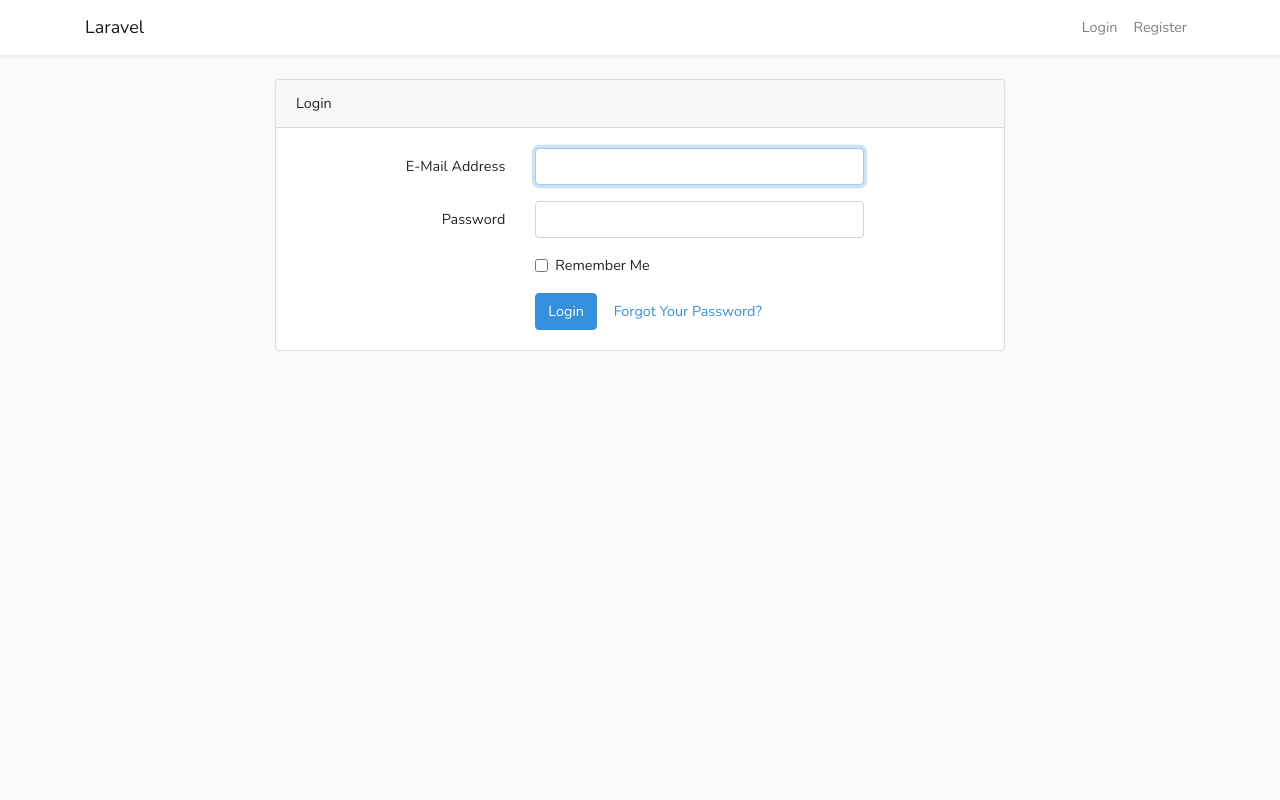
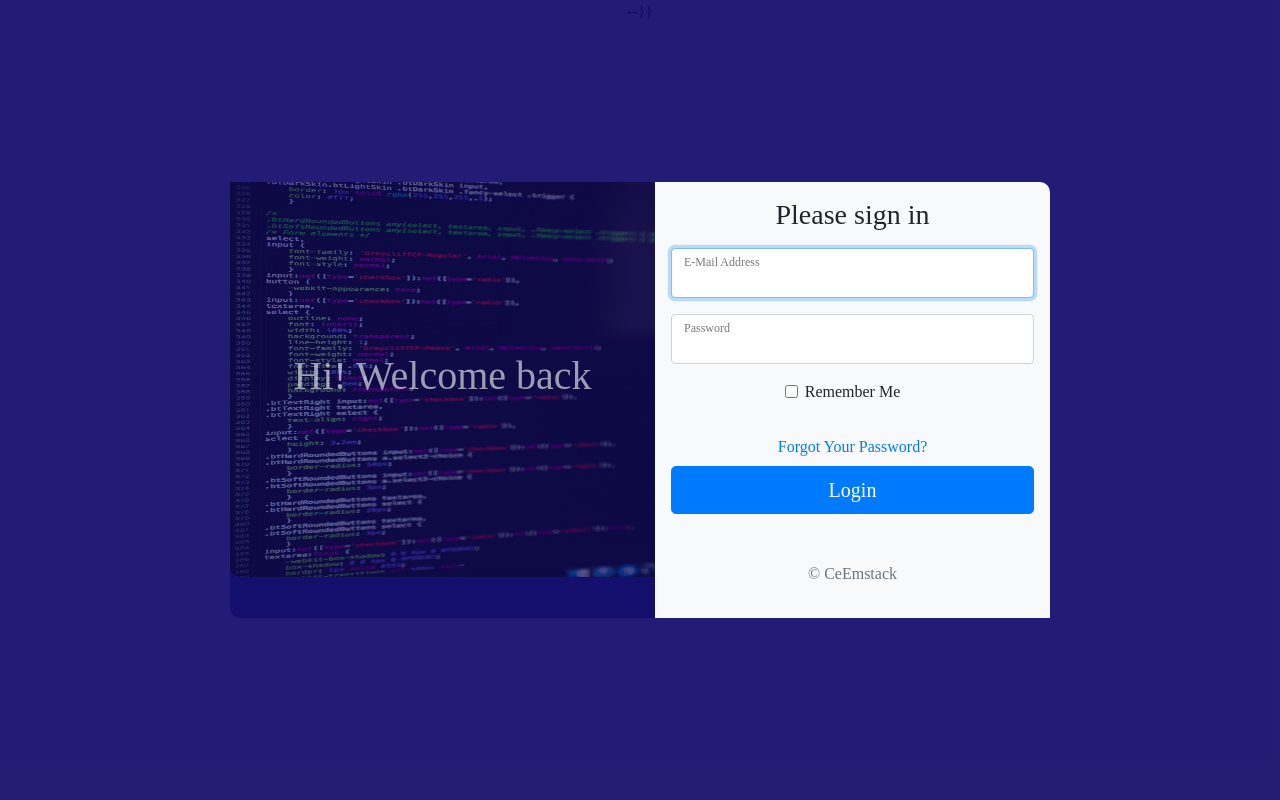
Before and after one commit to celxkodez/ceemstack, a Laravel app: page /login in a window 1280 px wide. Run offline with Laravel 8, Linux system fonts and the light colour scheme; some libraries are stand-ins or nearby versions.

Commit message:
new layout with new signup page added

```diff
--- a/app/Http/Controllers/PagesController.php
+++ b/app/Http/Controllers/PagesController.php
@@ -10,7 +10,7 @@
     //for the landing page
     public function index ()
     {
-        return view('index');
+        return view('pages.index');
     }
 
 
--- a/resources/views/auth/login.blade.php
+++ b/resources/views/auth/login.blade.php
@@ -1,4 +1,4 @@
-@extends('layouts.app')
+{{-- @extends('layouts.app')
 
 @section('content')
 <div class="container">
@@ -71,3 +71,102 @@
     </div>
 </div>
 @endsection
+
+--}}
+
+
+<!doctype html>
+<html lang="{{ str_replace('_', '-', app()->getLocale()) }}">
+  <head>
+    <meta charset="utf-8">
+    <meta name="viewport" content="width=device-width, initial-scale=1, shrink-to-fit=no">
+    <meta name="description" content="">
+    <meta name="author" content="">
+
+    <title>Sign in | CeEmstack</title>
+
+    <!-- Bootstrap core CSS -->
+    @include('portions.styles')
+
+        <!-- CSRF Token -->
+    <meta name="csrf-token" content="{{ csrf_token() }}">
+
+<!-- <title>{{ config('app.name', 'Laravel') }}</title> -->
+
+<!-- Scripts -->
+    <script src="{{ asset('js/app.js') }}" defer></script>
+
+    <!-- Custom styles for this template -->
+    <!-- <link href="signin.css" rel="stylesheet"> -->
+  </head>
+
+  <body class="text-center">
+       <div class="signin-page">
+          <div class="form-signin">
+              <div class="row">
+                <div class="col-md-6 d-md-block d-none position-relative">
+
+                  <img src="img/background/code.jpeg" alt="">
+                  <div class="position-absolute sign-in-img">
+                    <div class="overlay">
+                        <h1 class="">Hi! Welcome back</h1>
+                    </div>
+
+                  </div>
+                </div>
+                <div class="col-12 col-md-6 ">
+                    <form class=" my-auto bg-light p-3" method="POST" action="{{ route('login') }}">
+                        @csrf
+                        <h1 class="h3 mb-3 font-weight-normal">Please sign in</h1>
+                        <div class="form-label-group ">
+                        <input id="email" type="email" class="form-control @error('email') is-invalid @enderror" name="email" value="{{ old('email') }}" required autocomplete="email" autofocus>
+                         <label for="email">{{ __('E-Mail Address') }}</label>
+
+                          @error('email')
+                                    <span class="invalid-feedback" role="alert">
+                                        <strong>{{ $message }}</strong>
+                                    </span>
+                            @enderror
+
+
+                        </div>
+
+                        <div class="form-label-group">
+                          <input id="password" type="password" class="form-control @error('password') is-invalid @enderror" name="password" required autocomplete="current-password">
+                          <label for="password">Password</label>
+
+                          @error('password')
+                                    <span class="invalid-feedback" role="alert">
+                                        <strong>{{ $message }}</strong>
+                                    </span>
+                            @enderror
+                        </div>
+
+                        <div class="checkbox mb-3">
+                              <input class="form-check-input" type="checkbox" name="remember" id="remember" {{ old('remember') ? 'checked' : '' }}>
+                          <label for="remember">
+
+                            {{ __('Remember Me') }}
+                        </label>
+                        </div>
+                        <a class="btn btn-link" href="{{ route('password.request') }}">
+                                {{ __('Forgot Your Password?') }}
+                        </a>
+                        <button class="btn btn-lg btn-primary btn-block" type="submit">
+                        {{ __('Login') }}
+                        </button>
+                        <p class="mt-5 mb-3 text-muted">&copy; CeEmstack</p>
+                      </form>
+                </div>
+              </div>
+            </div>
+       </div>
+
+
+
+
+        <!-- FOR THE BOOTSTRAP 4 -->
+    @include('portions.scripts')
+  </body>
+</html>
+--}}
```
Also changed, not shown: resources/views/layouts/auth-layout/app.blade.php (+32 -4 lines).
